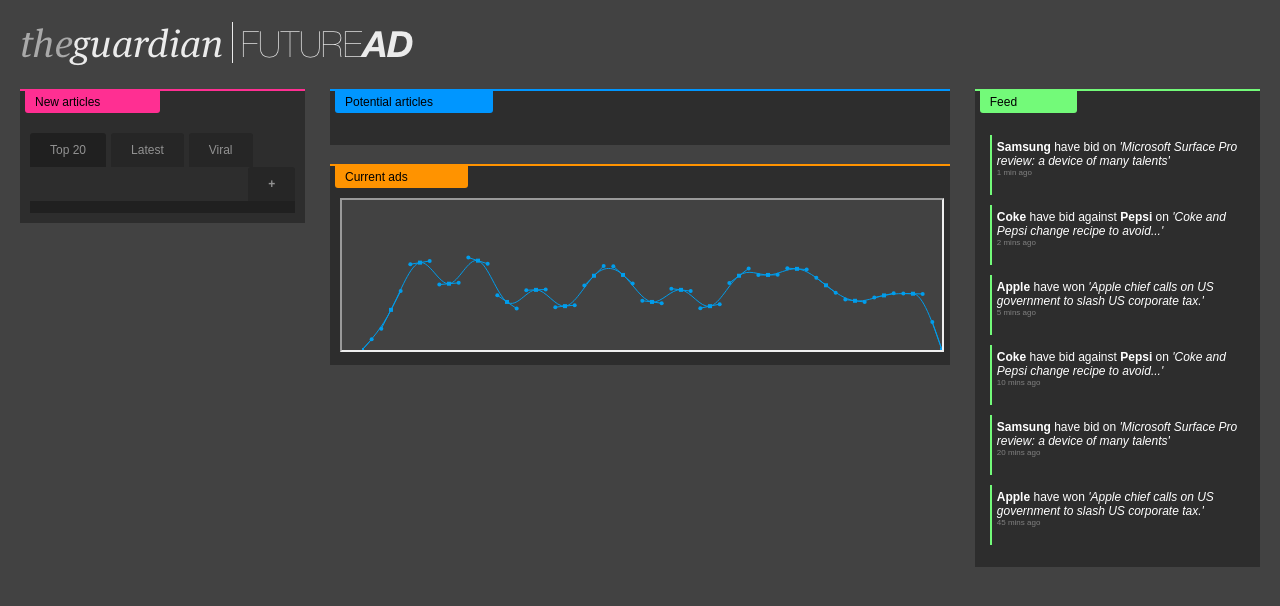
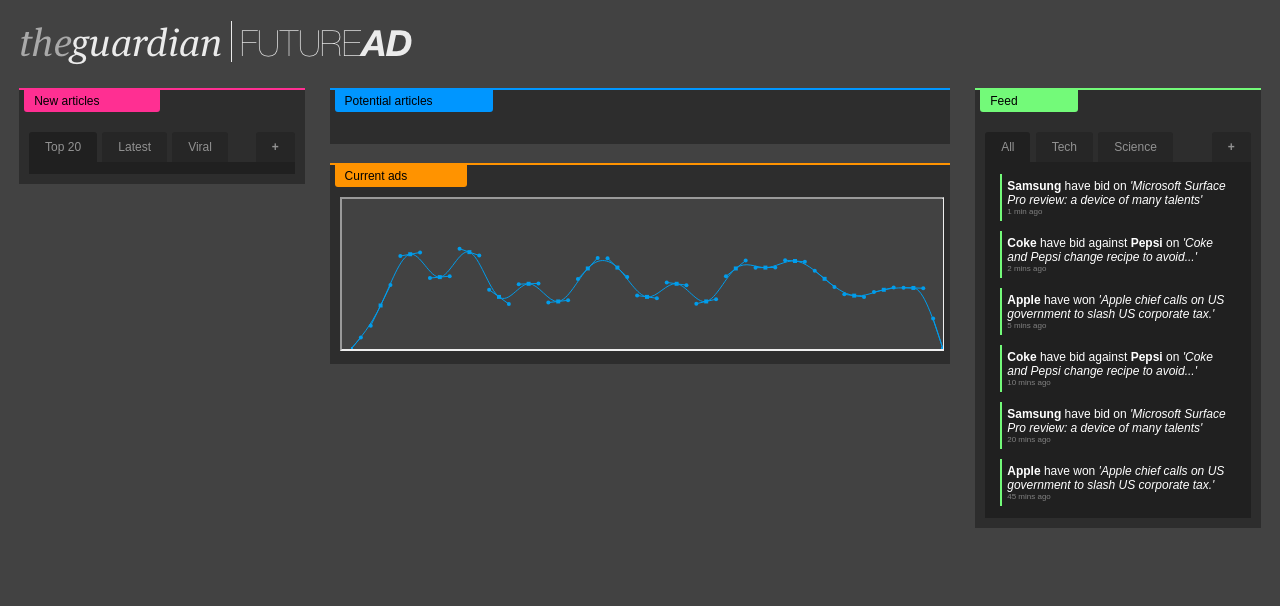
Before and after one commit to janua/premiumparking, a Flask app: page / in a window 1280 px wide. Shown: the top 606 px of the page. Run offline with Flask 2, Linux system fonts and the light colour scheme; data that the repository does not hold is empty; some libraries are stand-ins or nearby versions.

Commit message:
making some widths percentages, oops

```diff
--- a/app/static/grap.css
+++ b/app/static/grap.css
@@ -1,6 +1,6 @@
 body {
 	margin: 0;
-    padding: 20px;
+    padding: 1.5%;
     background-color: #424242;
     color: #ffffff;
     font-family: arial;
@@ -64,13 +64,11 @@
 
 .bordered-list li {
     border-left: 2px solid #cccccc;
-    height: 50px;
     margin: 10px 0;
     padding: 5px;
 }
 
 .bordered-list-short li {
-    height: 25px;
     margin: 5px 0;
 }
 
@@ -138,8 +136,8 @@
     float: left;
     cursor: pointer;
     background-color: #262626;
-    padding: 10px 20px;
-    margin-right: 5px;
+    padding: 3% 6%;
+    margin-right: 2%;
     color: #929292;
     border-radius: 3px 3px 0 0;
     cursor: pointer;
--- a/app/templates/index.html
+++ b/app/templates/index.html
@@ -77,6 +77,13 @@
         <div id="sidebar-right" class="box">
             <h2 class="title-bar green-border"><span class="title-bar-text green-bg">Feed</span></h2>
             <div class="inner">
+                <ol class="tabs">
+                    <li class="tabs-selected">All</li>
+                    <li>Tech</li>
+                    <li>Science</li>
+                    <li class="tab-item-right">+</li>
+                </ol>
+                <div class="tab-pane box-dark">
                     <ul class="bordered-list green-border">
                         <li><company>Samsung</company> have bid on <articleTitle>'Microsoft Surface Pro review: a device of many talents'</articleTitle> <time>1 min ago</time></li>
                         <li><company>Coke</company> have bid against <company>Pepsi</company> on <articleTitle>'Coke and Pepsi change recipe to avoid...'</articleTitle> <time>2 mins ago</time></li>
@@ -86,6 +93,7 @@
                         <li><company>Apple</company> have won <articleTitle>'Apple chief calls on US government to slash US corporate tax.'</articleTitle> <time>45 mins ago</time></li>
                     </ul>
                 </div>
+            </div>
 
         </div>
     </div>
```
Lines whose indentation alone changed are shown as unchanged.
